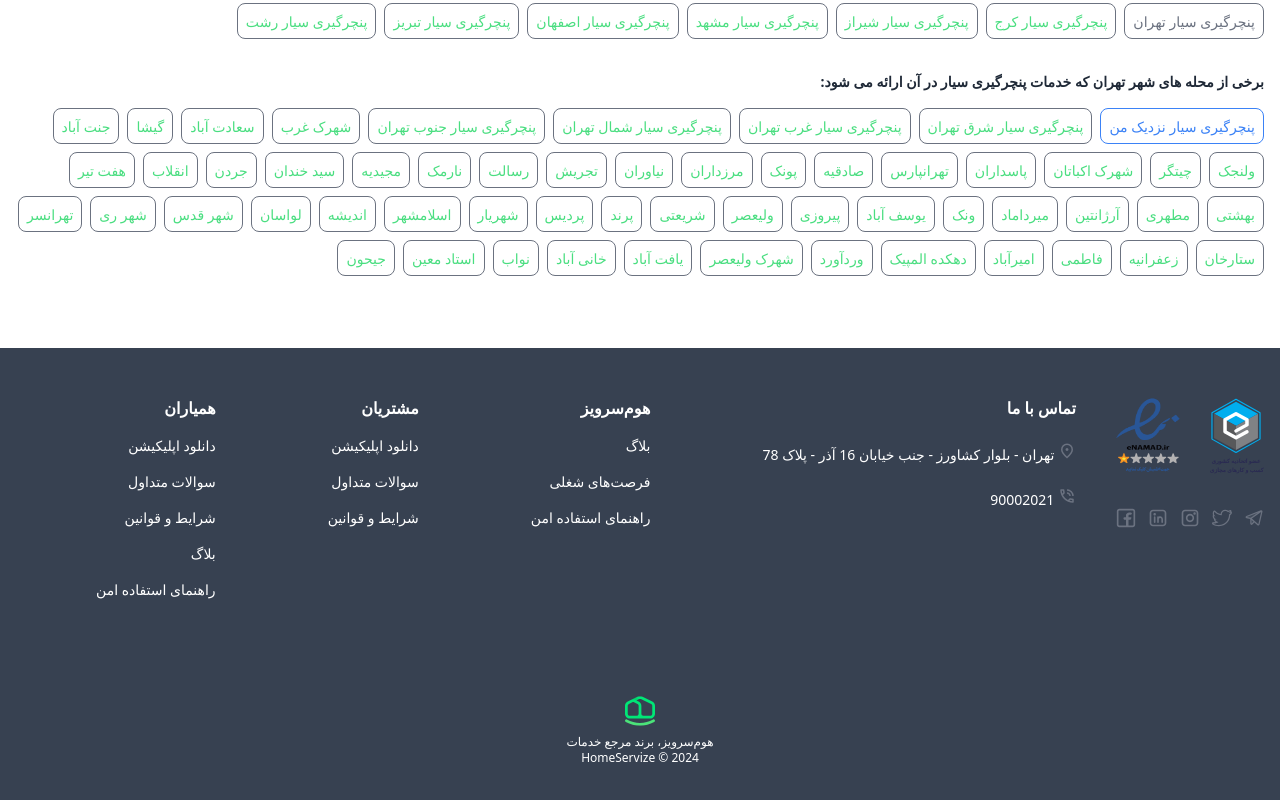
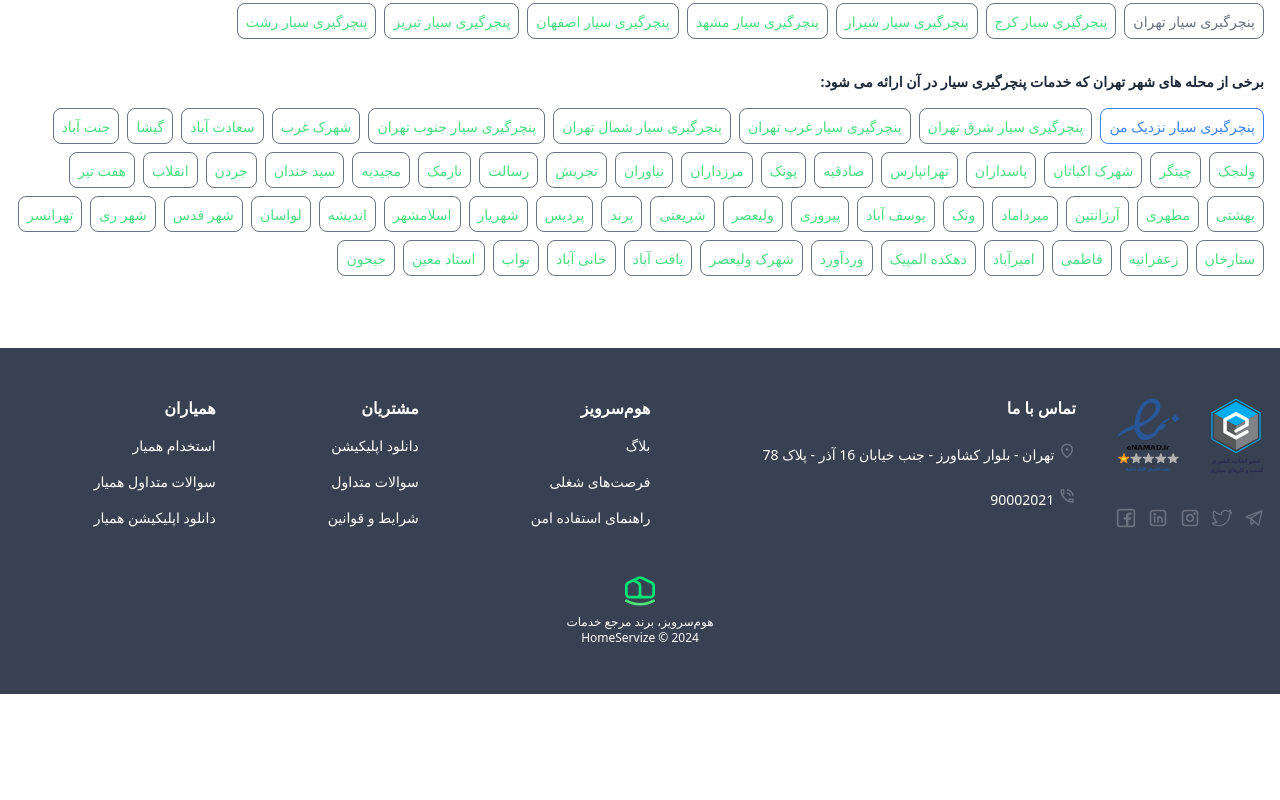
Before and after one commit to zeinabfarshidi/Template-Front, a website: page src/pages/search.html in a window 1280 px wide. Shown: the part 4237-5037 px from the top of the page. After the commit the page ends 4931 px from the top, so only its background shows below. Drawn offline with nearby package versions, Linux system fonts and the light colour scheme.

Commit message:
Completing the footer of the search page

```diff
--- a/src/pages/search.html
+++ b/src/pages/search.html
@@ -1250,15 +1250,12 @@
         <div>
             <span class="text-base font-bold">همیاران</span>
             <div class="text-sm flex flex-col gap-y-4 mt-4">
-                <a href="" class="">دانلود اپلیکیشن</a>
-                <a href="" class="">سوالات متداول</a>
-                <a href="" class="">شرایط و قوانین</a>
-                <a href="" class="">بلاگ</a>
-                <a href="" class="">راهنمای استفاده امن</a>
+                <a href="" class="">استخدام همیار</a>
+                <a href="" class="">سوالات متداول همیار</a>
+                <a href="" class="">دانلود اپلیکیشن همیار</a>
             </div>
         </div>
     </div>
-
     <div class="flex flex-col gap-8 xl:hidden mt-12">
         <div>
             <span class="text-base font-bold">تماس با ما</span>
@@ -1326,7 +1323,7 @@
             </div>
         </div>
     </div>
-    <div class="flex flex-col mt-8 xl:mt-24 items-center">
+    <div class="flex flex-col mt-8 xl:mt-12 items-center">
         <svg width="30" height="30" viewBox="0 0 100 99" fill="none" xmlns="http://www.w3.org/2000/svg">
             <g clip-path="url(#clip0)">
                 <path
```
